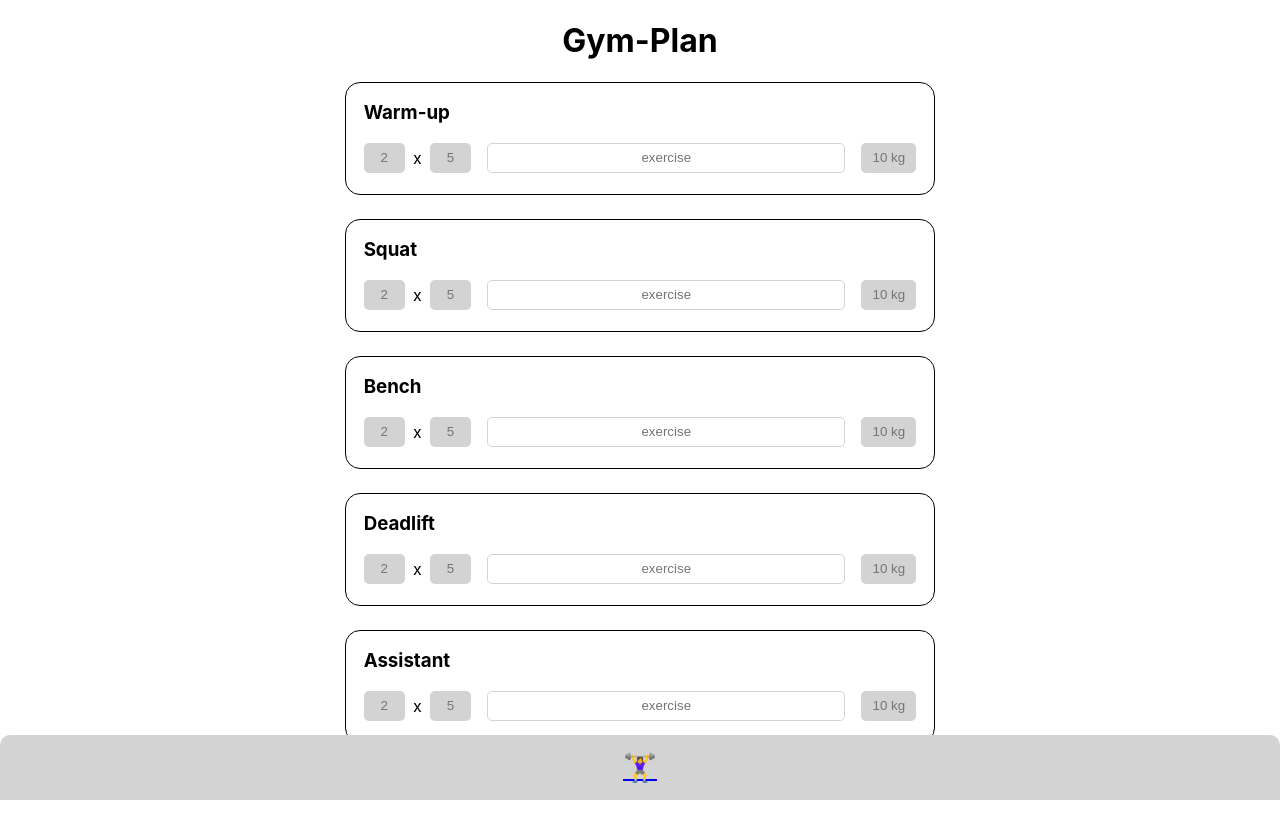
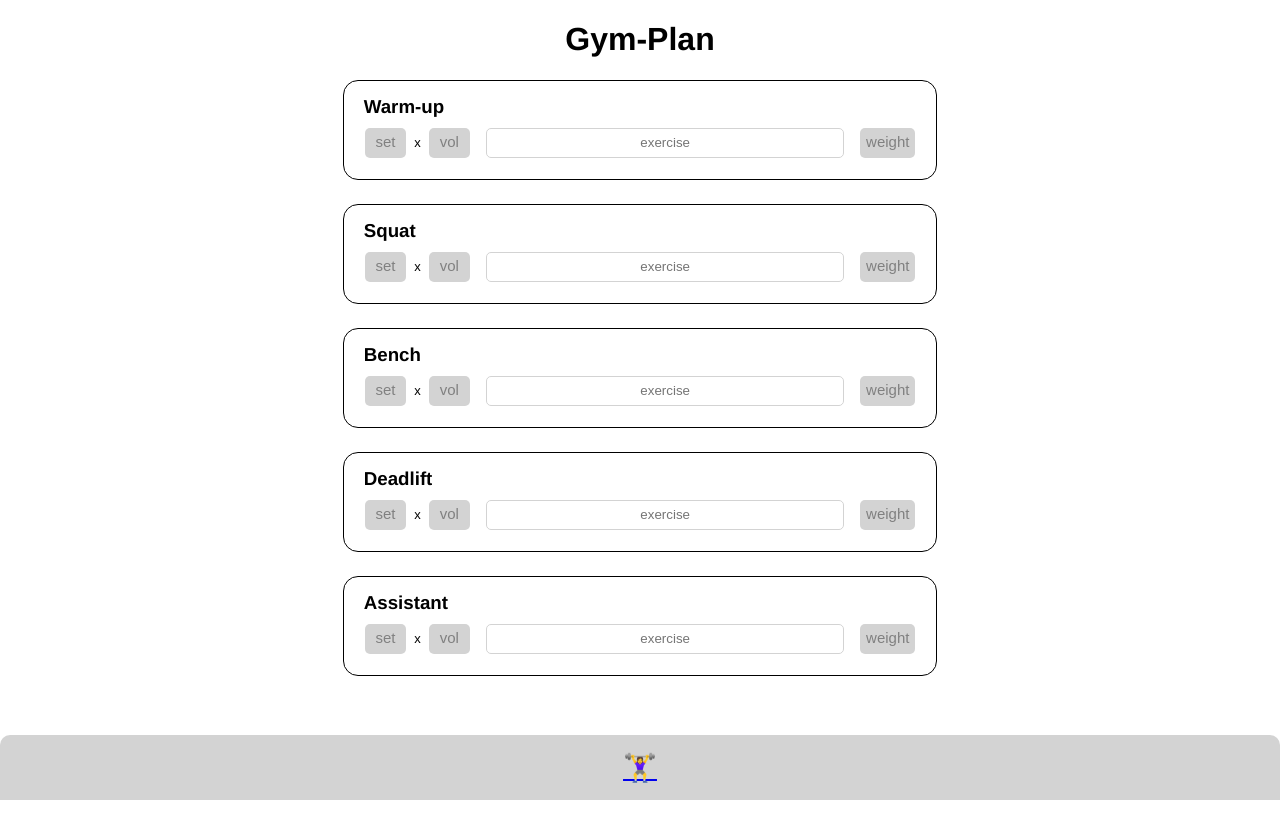
Before and after one commit to KirstenSchuhmann/CapstoneProject, a Next.js app: page / in a window 1280 px wide. After the commit the page ends 800 px from the top, so only its background shows below. Built offline with nearby package versions, Linux system fonts and the light colour scheme.

Commit message:
mehrere Tests mit label & grid durchgeführt -> hat leider nicht funktioniert

```diff
--- a/GlobalStyles/GlobalStyles.js
+++ b/GlobalStyles/GlobalStyles.js
@@ -6,7 +6,7 @@ const GlobalStyles = createGlobalStyle`
         padding: 0;
         margin: 0;
         padding-bottom: 2rem;
-        font-family: -apple-system, BlinkMacSystemFont, "Segoe UI", Roboto, Helvetica, Arial, sans-serif, "Apple Color Emoji", "Segoe UI Emoji", "Segoe UI Symbol";
+        font-family: Helvetica, Arial, sans-serif;
     }
 
     * {
--- a/components/GymPlan/WorkoutSet.js
+++ b/components/GymPlan/WorkoutSet.js
@@ -5,11 +5,25 @@ export default function WorkoutSet({ setName }) {
     <>
       <StyledSection>
         <h3> {setName} </h3>
-        <form>
-          <input type="number" name="set" label="set" placeholder="2" />
+
+        <StyledDiv>
+          <input
+            id="number"
+            type="number"
+            name="set"
+            label="set"
+            placeholder="set"
+          />
           <p> x </p>
-          <input type="number" name="volume" label="volume" placeholder="5" />
           <input
+            id="volume"
+            type="number"
+            name="volume"
+            label="volume"
+            placeholder="vol"
+          />
+          <input
+            id="exercise"
             type="text"
             name="exercise"
             label="exercise"
@@ -17,12 +31,13 @@ export default function WorkoutSet({ setName }) {
             placeholder="exercise"
           />
           <input
+            id="weight"
             type="number"
             name="weight"
             label="weight"
-            placeholder="10 kg"
+            placeholder="weight"
           />
-        </form>
+        </StyledDiv>
       </StyledSection>
     </>
   );
@@ -31,20 +46,25 @@ export default function WorkoutSet({ setName }) {
 const StyledSection = styled.section`
   border: 1px solid black;
   border-radius: 15px;
-  padding: 10px;
+  padding: 13px;
   margin: 0 1rem 1.5rem 1rem;
   overflow: hidden;
   min-width: 265px;
-  max-width: 600px;
 
   h3 {
-    margin: 8px;
+    margin: 2px;
+    padding-left: 5px;
   }
+`;
 
-  form {
-    display: flex;
-    justify-content: space-around;
-    align-items: center;
+const StyledDiv = styled.div`
+  display: flex;
+  justify-content: center;
+  align-items: center;
+
+  p {
+    font-size: small;
+    grid-column: 2;
   }
 
   input {
@@ -67,6 +87,15 @@ const StyledSection = styled.section`
     // normal styling
     background-color: lightgrey;
     border: 0.5px solid transparent;
+
+    ::placeholder {
+      color: grey;
+      font-size: 15px;
+    }
+  }
+
+  input[name="set"] {
+    grid-column: 1;
   }
 
   input[name="set"],
```
